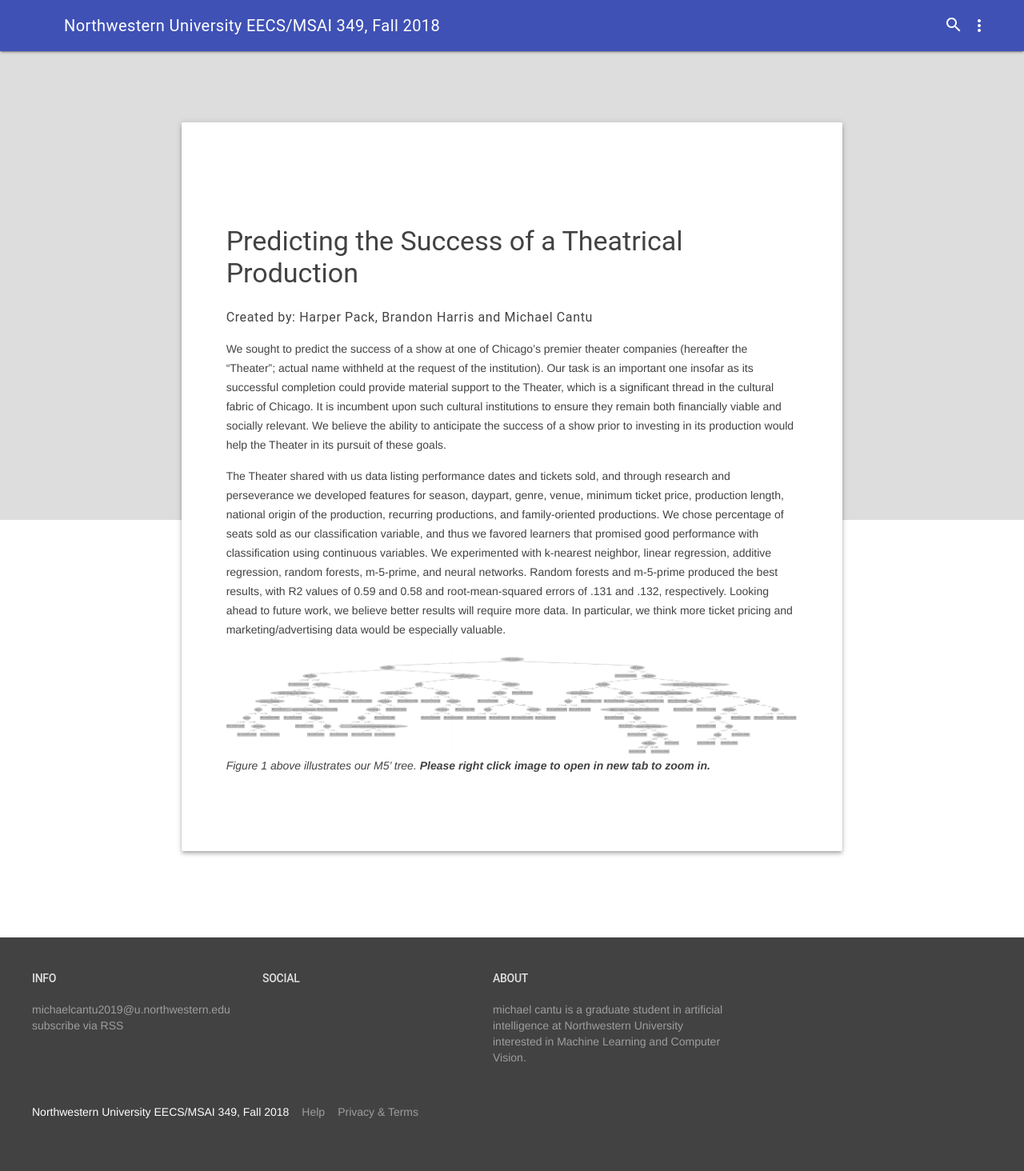
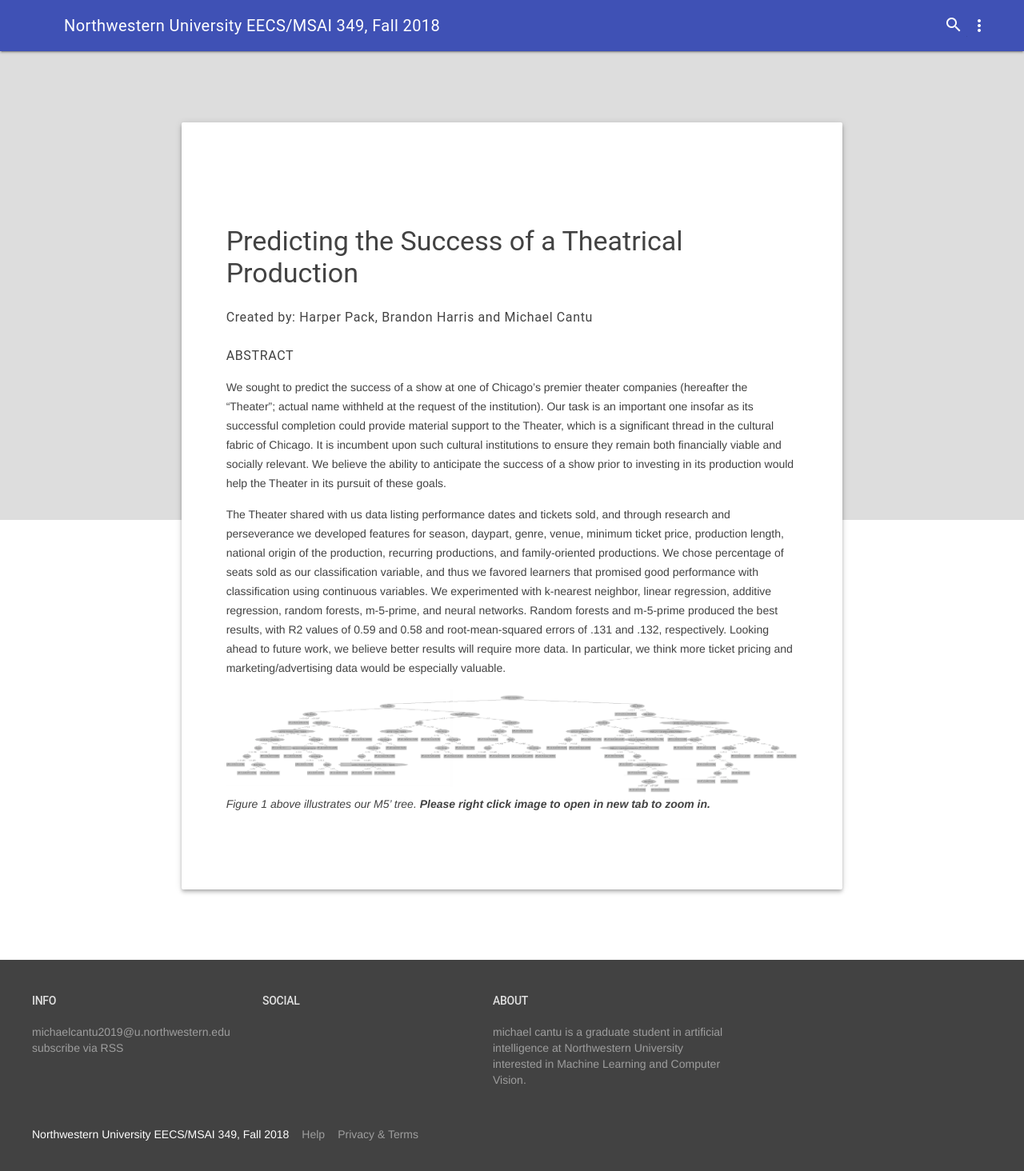
Before and after one commit to michaelcan2/michaelcan2.github.io, a Jekyll site: the page built from about.md, in a window 1280 px wide. Shown: the whole page at 80% size. Built offline with Jekyll 4.4.1, drawn with Linux system fonts in a browser that asks for light colours.

Commit message:
abstract

```diff
--- a/about.md
+++ b/about.md
@@ -5,6 +5,7 @@ permalink: /MLproject/
 ---
 ###### Created by: Harper Pack, Brandon Harris and Michael Cantu
 
+###### ABSTRACT
 
 <p>
 We sought to predict the success of a show at one of Chicago’s premier theater companies (hereafter the “Theater”; actual name withheld at the request of the institution).  Our task is an important one insofar as its successful completion could provide material support to the Theater, which is a significant thread in the cultural fabric of Chicago.  It is incumbent upon such cultural institutions to ensure they remain both financially viable and socially relevant.  We believe the ability to anticipate the success of a show prior to investing in its production would help the Theater in its pursuit of these goals.
```
